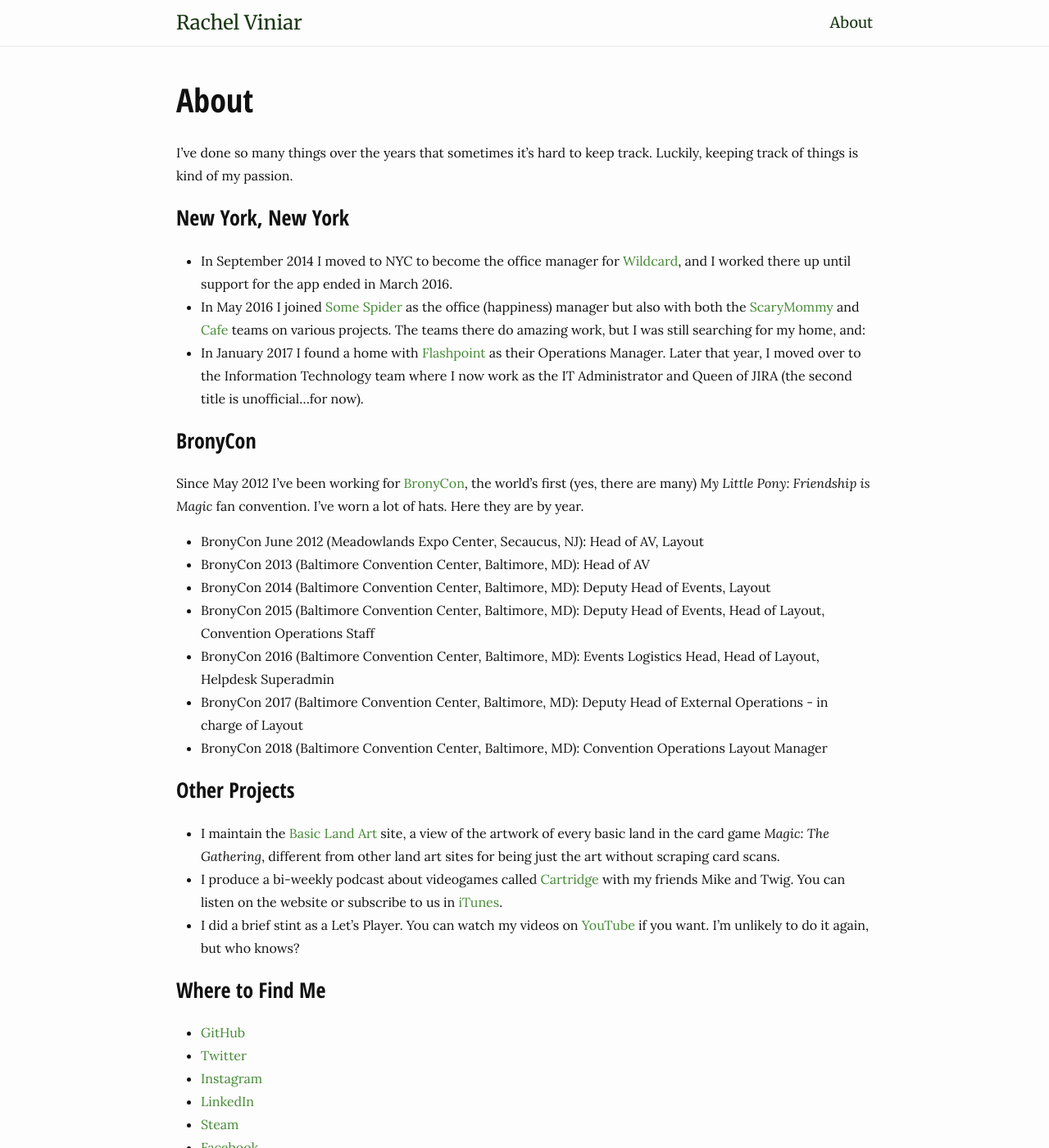
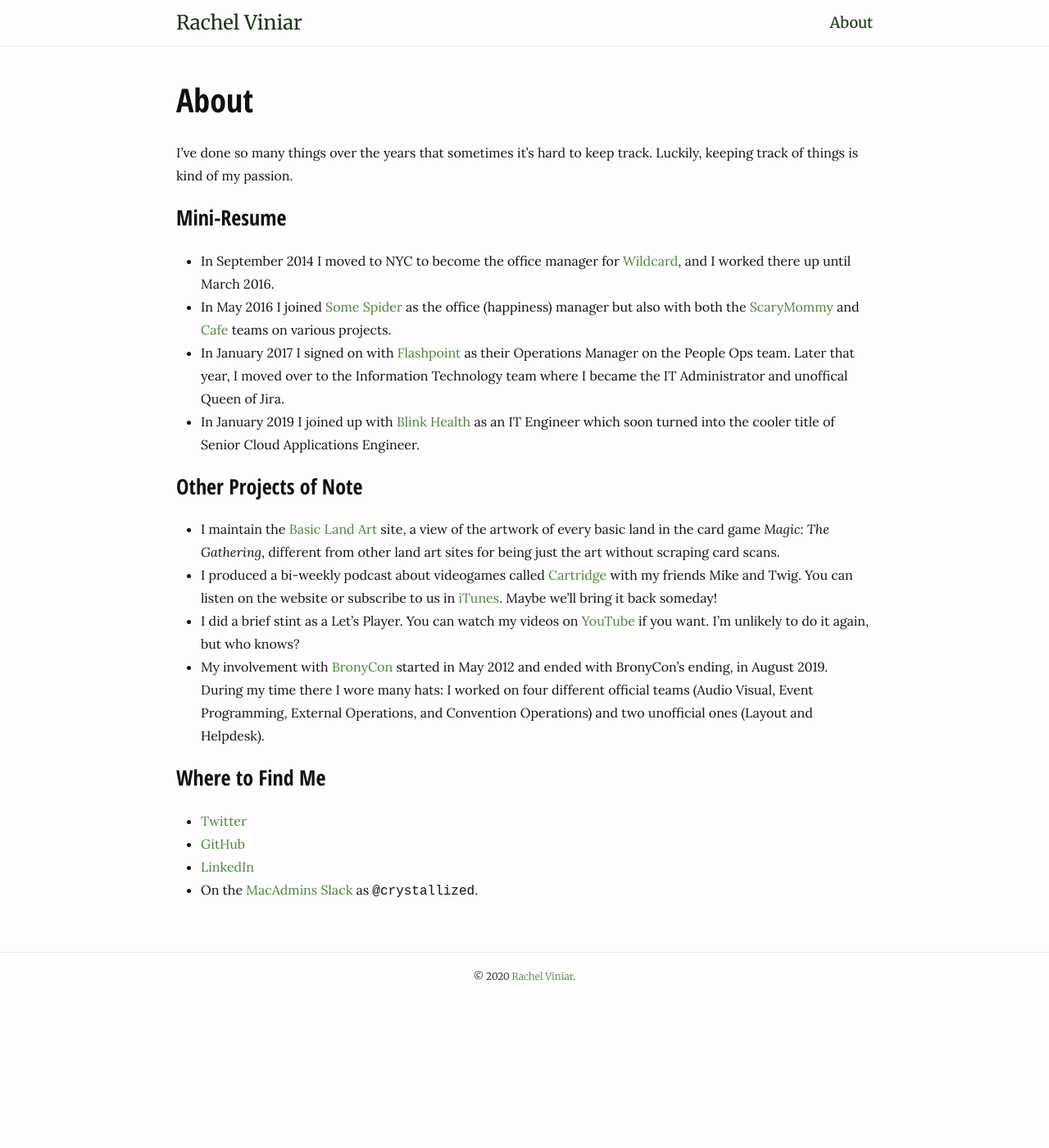
Before and after one commit to mattbischoff/RachelViniar.com, a Jekyll site: the page built from about.md, in a window 1280 px wide and 1400 px high. Shown: the whole window at 82% size. Built offline with Jekyll 4.4.1, drawn with Linux system fonts in a browser that asks for light colours.

Commit message:
Update About page

```diff
--- a/about.md
+++ b/about.md
@@ -6,31 +6,21 @@
 
 I've done so many things over the years that sometimes it's hard to keep track. Luckily, keeping track of things is kind of my passion.
 
-### New York, New York
-- In September 2014 I moved to NYC to become the office manager for [Wildcard](https://twitter.com/wildcard), and I worked there up until support for the app ended in March 2016.
-- In May 2016 I joined [Some Spider](http://www.somespider.com) as the office (happiness) manager but also with both the [ScaryMommy](http://www.scarymommy.com) and [Cafe](http://www.cafe.com) teams on various projects. The teams there do amazing work, but I was still searching for my home, and:
-- In January 2017 I found a home with [Flashpoint](http://www.flashpoint-intel.com) as their Operations Manager. Later that year, I moved over to the Information Technology team where I now work as the IT Administrator and Queen of JIRA (the second title is unofficial...for now).
+### Mini-Resume
+- In September 2014 I moved to NYC to become the office manager for [Wildcard](https://twitter.com/wildcard), and I worked there up until March 2016.
+- In May 2016 I joined [Some Spider](http://www.somespider.com) as the office (happiness) manager but also with both the [ScaryMommy](http://www.scarymommy.com) and [Cafe](http://www.cafe.com) teams on various projects.
+- In January 2017 I signed on with [Flashpoint](http://www.flashpoint-intel.com) as their Operations Manager on the People Ops team. Later that year, I moved over to the Information Technology team where I became the IT Administrator and unoffical Queen of Jira.
+- In January 2019 I joined up with [Blink Health](https://www.blinkhealth.com) as an IT Engineer which soon turned into the cooler title of Senior Cloud Applications Engineer.
 
-### BronyCon
-Since May 2012 I've been working for [BronyCon](http://bronycon.org), the world's first (yes, there are many) *My Little Pony: Friendship is Magic* fan convention. I've worn a lot of hats. Here they are by year.
 
-- BronyCon June 2012 (Meadowlands Expo Center, Secaucus, NJ): Head of AV, Layout
-- BronyCon 2013 (Baltimore Convention Center, Baltimore, MD): Head of AV
-- BronyCon 2014 (Baltimore Convention Center, Baltimore, MD): Deputy Head of Events, Layout
-- BronyCon 2015 (Baltimore Convention Center, Baltimore, MD): Deputy Head of Events, Head of Layout, Convention Operations Staff
-- BronyCon 2016 (Baltimore Convention Center, Baltimore, MD): Events Logistics Head, Head of Layout, Helpdesk Superadmin
-- BronyCon 2017 (Baltimore Convention Center, Baltimore, MD): Deputy Head of External Operations - in charge of Layout
-- BronyCon 2018 (Baltimore Convention Center, Baltimore, MD): Convention Operations Layout Manager
-
-### Other Projects
+### Other Projects of Note
 - I maintain the [Basic Land Art](http://basiclandart.tumblr.com) site, a view of the artwork of every basic land in the card game *Magic: The Gathering*, different from other land art sites for being just the art without scraping card scans.
-- I produce a bi-weekly podcast about videogames called [Cartridge](https://cartridge.simplecast.fm) with my friends Mike and Twig. You can listen on the website or subscribe to us in [iTunes](https://itunes.apple.com/us/podcast/cartridge/id1375851632).
-- I did a brief stint as a Let's Player. You can watch my videos on [YouTube](https://www.youtube.com/user/emeraldsilver) if you want. I'm unlikely to do it again, but who knows?
+- I produced a bi-weekly podcast about videogames called [Cartridge](https://cartridge.simplecast.fm) with my friends Mike and Twig. You can listen on the website or subscribe to us in [iTunes](https://itunes.apple.com/us/podcast/cartridge/id1375851632). Maybe we'll bring it back someday!
+- I did a brief stint as a Let's Player. You can watch my videos on [YouTube](https://www.youtube.com/channel/UCq2Jxp4_7hGty6SDHwmUSWw) if you want. I'm unlikely to do it again, but who knows?
+- My involvement with [BronyCon](http://bronycon.org) started in May 2012 and ended with BronyCon's ending, in August 2019. During my time there I wore many hats: I worked on four different official teams (Audio Visual, Event Programming, External Operations, and Convention Operations) and two unofficial ones (Layout and Helpdesk).
 
 ### Where to Find Me
+- [Twitter](https://twitter.com/crystallized)
 - [GitHub](https://github.com/crystalllized)
-- [Twitter](https://twitter.com/crystallized)
-- [Instagram](https://www.instagram.com/rachelviniar/)
 - [LinkedIn](https://www.linkedin.com/in/crystallized/)
-- [Steam](http://steamcommunity.com/id/crystallization/)
-- [Facebook](https://www.facebook.com/rachelviniar)
+- On the [MacAdmins Slack](https://www.macadmins.org) as `@crystallized`.
```
